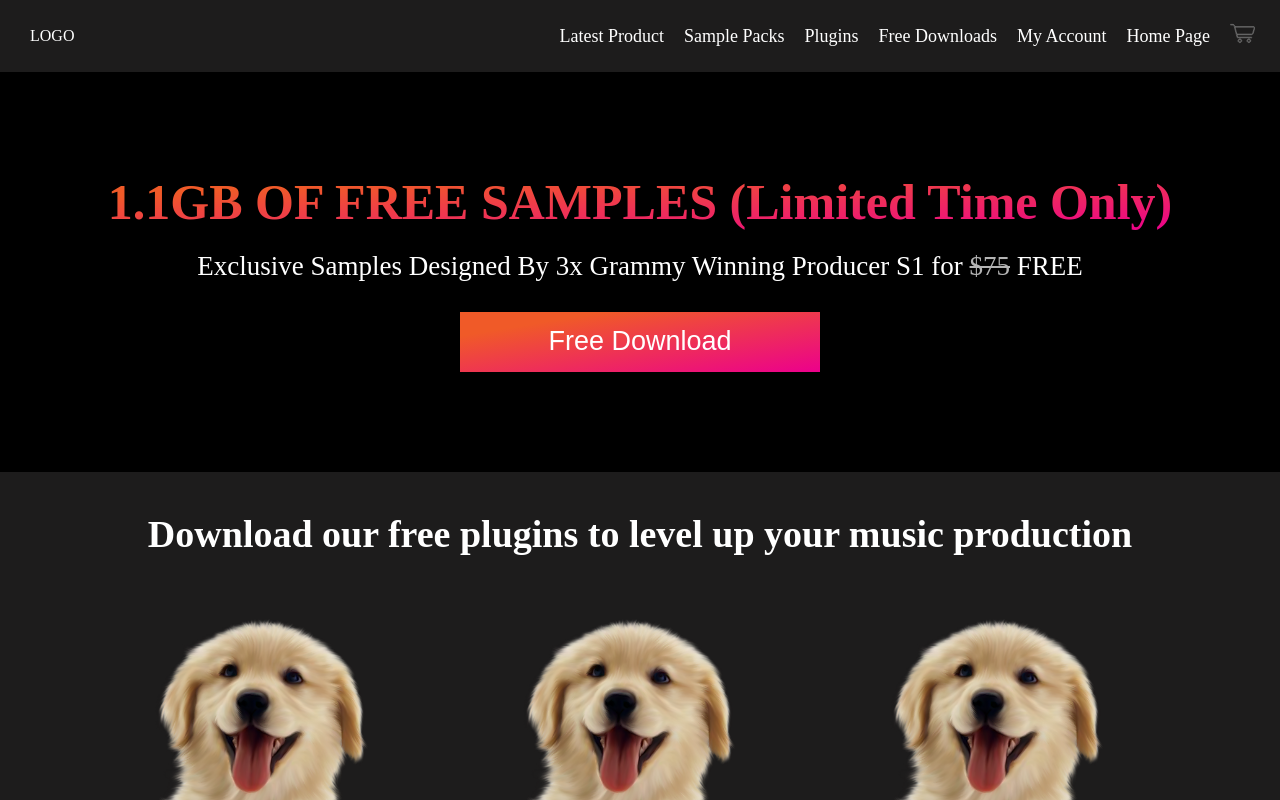
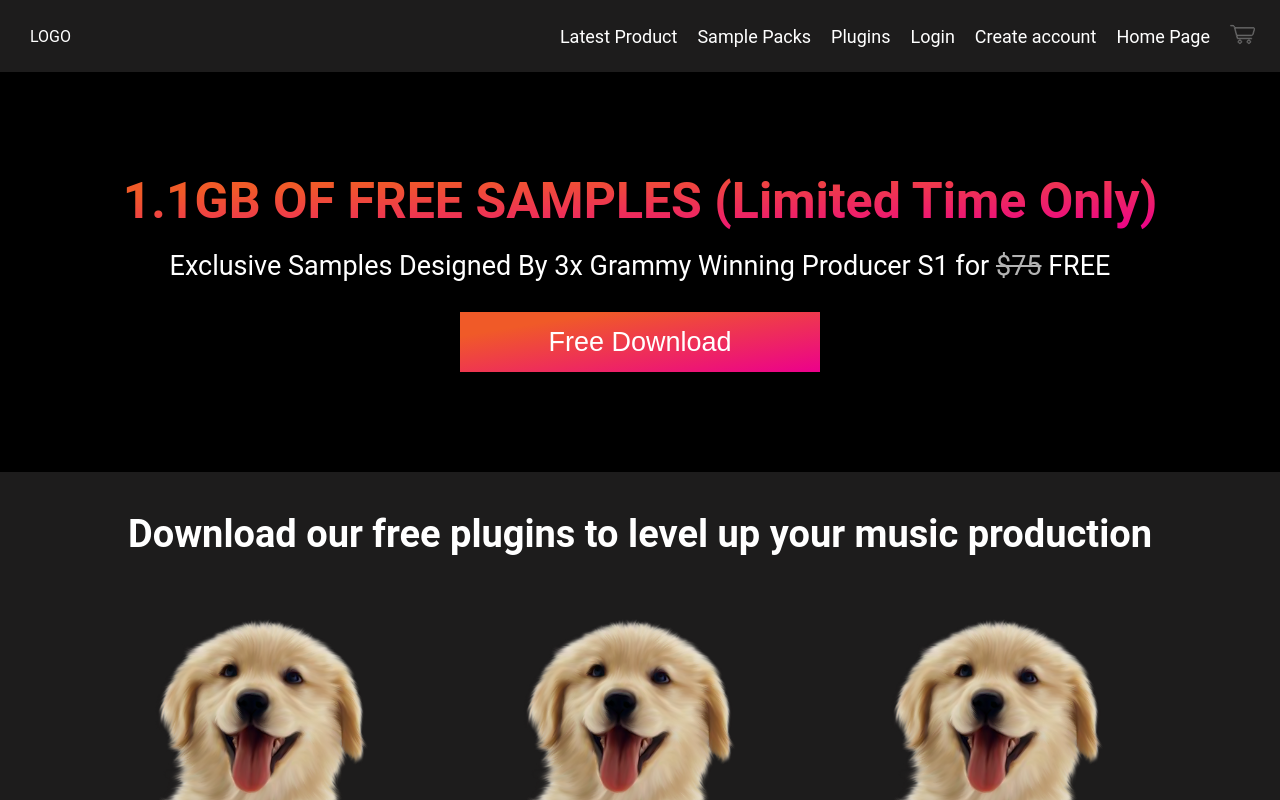
Before and after one commit to dpk-anadea/blackhole, a Vue app in the folder client/: page / in a window 1280 px wide. Shown: the top 800 px of the page. Built offline with nearby package versions, Linux system fonts and the light colour scheme.

Commit message:
FIXED: folder structure

```diff
--- a/client/src/App.vue
+++ b/client/src/App.vue
@@ -3,7 +3,7 @@
 </template>
 
 <script>
-import HomePage from './components/HomePage.vue'
+import HomePage from './components/dashboard/HomePage.vue'
 
 export default {
   name: 'App',
@@ -12,3 +12,10 @@ export default {
   }
 }
 </script>
+
+<style>
+body {
+  margin: 0;
+  font-family: "Roboto", "Arial", sans-serif;
+}
+</style>
--- a/client/src/components/HomePage.vue
+++ b/client/src/components/dashboard/HomePage.vue
@@ -38,9 +38,9 @@
 </template>
 
 <script>
-import HeaderSection from "@/components/Header";
-import ProductItem from "@/components/ProductItem";
-import FooterSection from "@/components/Footer";
+import HeaderSection from "@/components/navigation/Header";
+import ProductItem from "@/components/products-list/ProductItem";
+import FooterSection from "@/components/navigation/Footer";
 
 export default {
   name: 'HelloWorld',
@@ -145,9 +145,3 @@ export default {
   font-size: 30px;
 }
 </style>
-
-<style>
- body {
-   margin: 0;
- }
-</style>
--- a/client/src/components/Footer.vue
+++ b/client/src/components/navigation/Footer.vue
@@ -16,9 +16,9 @@
 </template>
 
 <script>
-import FacebookIcon from "@/components/FacebookIcon";
-import InstagramIcon from "@/components/InstagramIcon";
-import LinkedlnIcon from "@/components/LinkedlnIcon";
+import FacebookIcon from "@/components/icons/FacebookIcon";
+import InstagramIcon from "@/components/icons/InstagramIcon";
+import LinkedlnIcon from "@/components/icons/LinkedlnIcon";
 export default {
   name: "FooterSection",
   components: {LinkedlnIcon, InstagramIcon, FacebookIcon},
--- a/client/src/components/Header.vue
+++ b/client/src/components/navigation/Header.vue
@@ -18,7 +18,7 @@
 </template>
 
 <script>
-import ShoppingCartIcon from "@/components/ShoppingCartIcon";
+import ShoppingCartIcon from "@/components/icons/ShoppingCartIcon";
 
 export default {
   name: 'HeaderSection',
@@ -31,8 +31,8 @@ export default {
         { name: 'Latest Product' },
         { name: 'Sample Packs' },
         { name: 'Plugins' },
-        { name: 'Free Downloads' },
-        { name: 'My Account' },
+        { name: 'Login' },
+        { name: 'Create account' },
         { name: 'Home Page' }
       ]
     }
@@ -71,12 +71,17 @@ export default {
 
 .nav-item {
   list-style-type: none;
+  cursor: pointer;
 
   color: white;
   font-size: 18px;
 
   &:not(:last-child) {
     margin-right: 20px;
+  }
+
+  &:hover {
+    color: #282828;
   }
 }
 
--- a/client/src/components/ProductItem.vue
+++ b/client/src/components/products-list/ProductItem.vue
@@ -1,6 +1,6 @@
 <template>
 <div class="product-wrapper">
-  <img src="./productImg.png" alt="dog">
+  <img src="../../images/productImg.png" alt="dog">
   <div class="product-info">
     <h5 class="product-title">Origin: Vintage & Lofi FX</h5>
     <div class="product-description">
```
Also changed, not shown: client/src/components/icons/FacebookIcon.vue (renamed from client/src/components/FacebookIcon.vue), client/src/components/icons/InstagramIcon.vue (renamed from client/src/components/InstagramIcon.vue), client/src/components/icons/LinkedlnIcon.vue (renamed from client/src/components/LinkedlnIcon.vue), client/src/components/icons/ShoppingCartIcon.vue (renamed from client/src/components/ShoppingCartIcon.vue), client/src/images/productImg.png (renamed from client/src/components/productImg.png).
